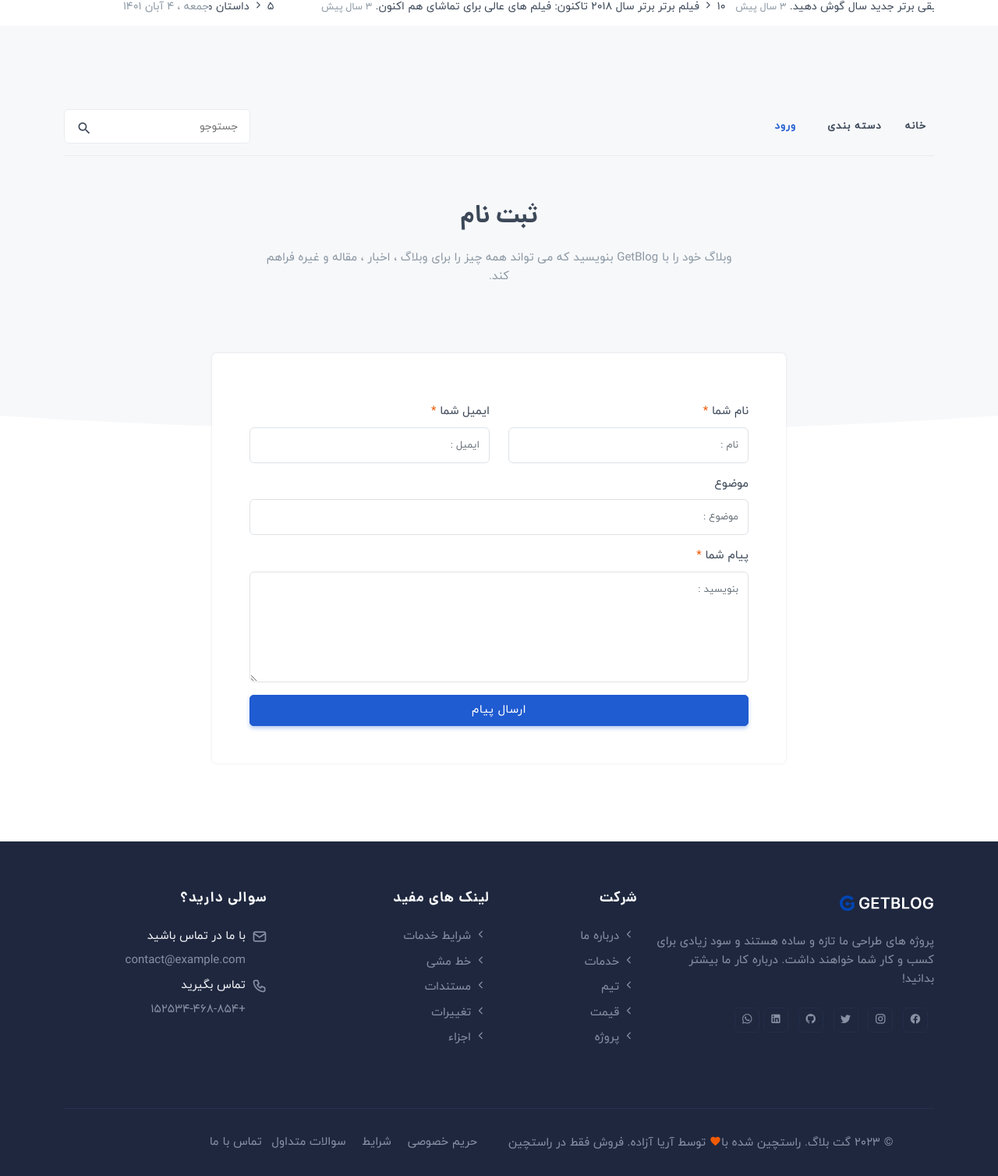
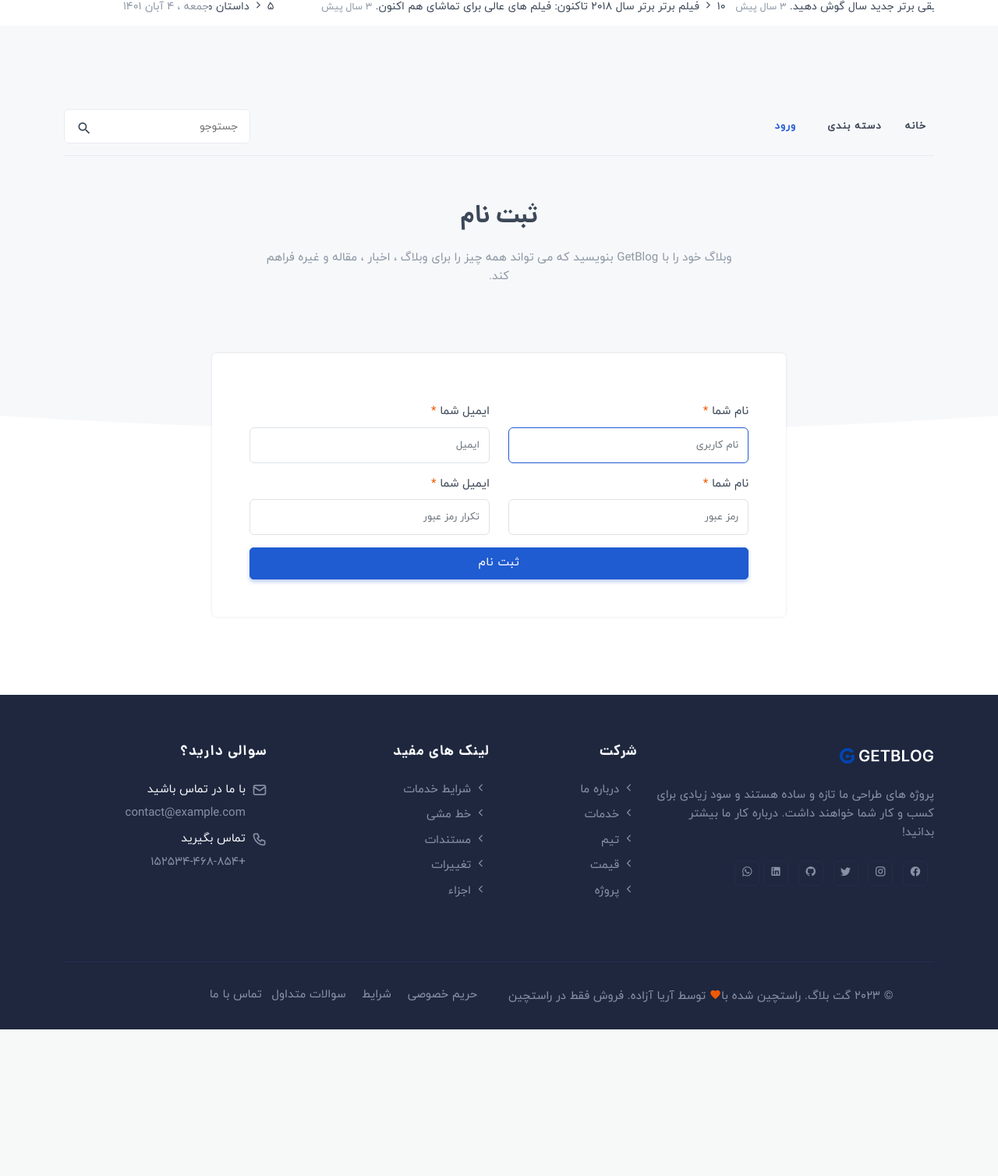
Before and after one commit to itdevx/Django-Blog, a Django app: page /sign-up/ in a window 1280 px wide. Shown: the part 15-1523 px from the top of the page at 78% size. After the commit the page ends 1335 px from the top, so only its background shows below. Run offline with Django 4.2, Linux system fonts and the light colour scheme; some libraries are stand-ins or nearby versions.

Commit message:
add sign-up

```diff
--- a/GETBLOG/settings.py
+++ b/GETBLOG/settings.py
@@ -109,7 +109,7 @@ AUTH_PASSWORD_VALIDATORS = [
 # Internationalization
 # https://docs.djangoproject.com/en/4.1/topics/i18n/
 
-LANGUAGE_CODE = 'en-us'
+LANGUAGE_CODE = 'fa-ir'
 
 TIME_ZONE = 'UTC'
 
--- a/account/forms.py
+++ b/account/forms.py
@@ -1,8 +1,28 @@
 from django import forms
-from django.contrib.auth.forms import AuthenticationForm
+from django.contrib.auth.forms import UserCreationForm
 from django.contrib.auth.models import User
 
 
 class SignInForm(forms.Form):
     username = forms.CharField(widget=forms.TextInput(attrs={'class': 'form-control', 'placeholder': 'نام کاربری'}))
     password = forms.CharField(widget=forms.PasswordInput(attrs={'class': 'form-control', 'placeholder': 'رمز عبور'}))
+
+
+class SignUpForm(UserCreationForm):
+    def __init__(self, *args, **kwargs):
+        super().__init__(*args, **kwargs)
+        self.fields['username'].widget.attrs.update({'class': 'form-control', 'placeholder': 'نام کاربری'})
+        self.fields['password1'].widget.attrs.update({'class': 'form-control', 'placeholder': 'رمز عبور'})
+        self.fields['password2'].widget.attrs.update({'class': 'form-control', 'placeholder': 'تکرار رمز عبور'})
+        self.fields['email'].widget.attrs.update({'class': 'form-control', 'placeholder': 'ایمیل'})
+
+    email = forms.EmailField(widget=forms.EmailInput(attrs={'class': 'form-control'}))
+
+    class Meta:
+        model = User
+        fields = [
+            'username',
+            'email',
+            'password1',
+            'password2'
+        ]
--- a/account/urls.py
+++ b/account/urls.py
@@ -13,5 +13,5 @@ urlpatterns = [
     ),
     path(
         'sign-in/', SignInBlogView.as_view(), name='sign-in'
-    )
+    ),
 ]
--- a/account/views.py
+++ b/account/views.py
@@ -1,7 +1,7 @@
 from django.shortcuts import render, redirect
 from django.urls import reverse_lazy
-from django.views.generic import View
-from .forms import SignInForm
+from django.views.generic import View, CreateView
+from .forms import SignInForm, SignUpForm
 from django.contrib.auth import authenticate, login
 from django.contrib.auth.mixins import LoginRequiredMixin
 from django.contrib.auth.decorators import login_required
@@ -34,6 +34,12 @@ class SignInBlogView(View):
                 return redirect('blog:index')
 
 
+class SignUpBlogView(CreateView):
+    form_class = SignUpForm
+    success_url = reverse_lazy('blog:index')
+    template_name = 'authenticate-templates/sign-up.html'
+
+
 class DashboardBlogView(View):
     template_name = 'dashboard/dashboard.html'
 
--- a/templates/authenticate-templates/sign-in.html
+++ b/templates/authenticate-templates/sign-in.html
@@ -11,7 +11,7 @@
             <div class="row justify-content-center">
                 <div class="col-12">
                     <div class="heading-title text-center">
-                        <h2 class="text-dark title mb-3">ثبت نام</h2>
+                        <h2 class="text-dark title mb-3">ورود</h2>
                         <p class="para-desc mx-auto text-muted">وبلاگ خود را با GetBlog بنویسید که می تواند همه چیز را
                             برای وبلاگ ، اخبار ، مقاله و غیره فراهم کند.</p>
                     </div>
--- a/templates/authenticate-templates/sign-up.html
+++ b/templates/authenticate-templates/sign-up.html
@@ -39,45 +39,55 @@
                 <div class="col-lg-8">
                     <div class="features-absolute bg-white p-4 p-md-5 rounded shadow">
                         <div class="custom-form">
-                            <form method="post" name="myForm" onsubmit="return validateForm()">
+                            <form method="post" name="myForm">
+                                {% csrf_token %}
                                 <p id="error-msg"></p>
                                 <div id="simple-msg"></div>
                                 <div class="row">
                                     <div class="col-md-6">
                                         <div class="mb-3">
                                             <label class="form-label">نام شما <span class="text-danger">*</span></label>
-                                            <input name="name" id="name" type="text" class="form-control" placeholder="نام :">
+                                            {{ form.username }}
+                                            {% for e in form.username.errors %}
+                                                <p class="text-danger">{{ e }}</p>
+                                            {% endfor %}
                                         </div>
                                     </div>
 
                                     <div class="col-md-6">
                                         <div class="mb-3">
                                             <label class="form-label">ایمیل شما <span class="text-danger">*</span></label>
-                                            <input name="email" id="email" type="email" class="form-control" placeholder="ایمیل :">
+                                            {{ form.email }}
+                                            {% for e in form.email.errors %}
+                                                <p class="text-danger">{{ e }}</p>
+                                            {% endfor %}
+                                        </div>
+                                    </div>
+                                                                        <div class="col-md-6">
+                                        <div class="mb-3">
+                                            <label class="form-label">نام شما <span class="text-danger">*</span></label>
+                                            {{ form.password1 }}
+                                            {% for e in form.password1.errors %}
+                                                <p class="text-danger">{{ e }}</p>
+                                            {% endfor %}
+                                        </div>
+                                    </div>
+
+                                    <div class="col-md-6">
+                                        <div class="mb-3">
+                                            <label class="form-label">ایمیل شما <span class="text-danger">*</span></label>
+                                            {{ form.password2 }}
+                                            {% for e in form.password2.errors %}
+                                                <p class="text-danger">{{ e }}</p>
+                                            {% endfor %}
                                         </div>
                                     </div>
                                     <!--end col-->
-
-                                    <div class="col-12">
-                                        <div class="mb-3">
-                                            <label class="form-label">موضوع</label>
-                                            <input name="subject" id="subject" class="form-control" placeholder="موضوع :">
-                                        </div>
-                                    </div>
-                                    <!--end col-->
-
-                                    <div class="col-12">
-                                        <div class="mb-3">
-                                            <label class="form-label">پیام شما <span class="text-danger">*</span></label>
-                                            <textarea name="comments" id="comments" rows="4" class="form-control" placeholder="بنویسید :"></textarea>
-                                        </div>
-                                    </div>
                                 </div>
                                 <div class="row">
                                     <div class="col-12">
                                         <div class="d-grid">
-                                            <button type="submit" id="submit" name="send" class="btn btn-primary">ارسال
-                                                پیام</button>
+                                            <button type="submit" id="submit" name="send" class="btn btn-primary">ثبت نام</button>
                                         </div>
                                     </div>
                                     <!--end col-->
--- a/templates/blog-templates/base.html
+++ b/templates/blog-templates/base.html
@@ -113,8 +113,11 @@
                             <ul class="navigation-menu nav-left">
                                 <li><a href="{% url 'blog:index' %}" class="sub-menu-item ps-lg-0">خانه</a></li>
                                 <li><a href="javascript:void(0)" class="sub-menu-item">دسته بندی</a></li>
-
-                                <li><a href="{% url 'account:sign-in' %}" class="sub-menu-item text-primary">ورود</a></li>
+                                {% if not request.user.is_authenticated %}
+                                    <li><a href="{% url 'account:sign-in' %}" class="sub-menu-item text-primary">ورود</a></li>
+                                {% else %}
+                                <li><a href="{% url 'account:sign-in' %}" class="sub-menu-item text-primary">خروج</a></li>
+                                {% endif %}
                             </ul>
                             <!--end navigation menu-->
                         </div>
```
